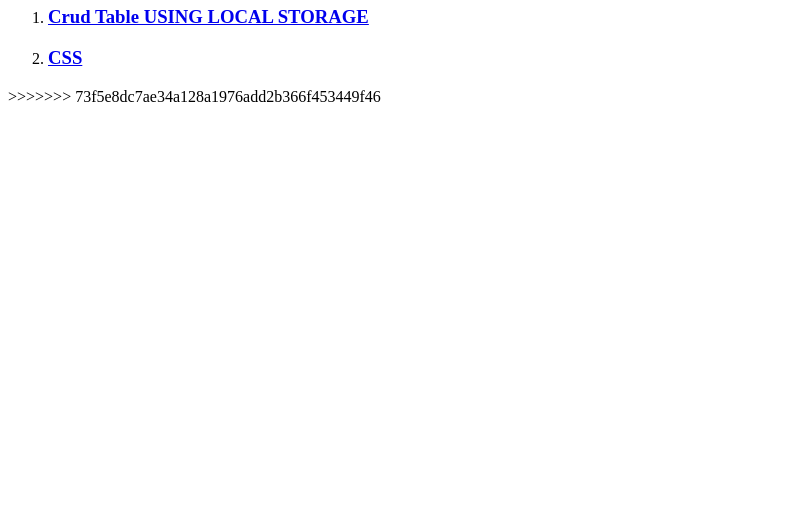
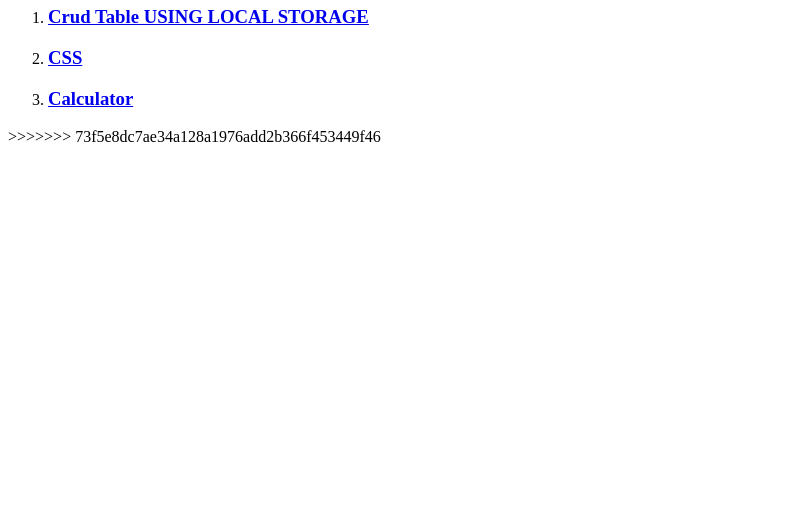
Before and after one commit to kushal-bg-93/assignments, a plain HTML site: page index.html in a window 1280 px wide. Shown: the part 279-800 px from the top of the page, without its empty margins (0-804 px from the left). Drawn offline with Linux system fonts and the light colour scheme.

Commit message:
index commit

```diff
--- a/index.html
+++ b/index.html
@@ -33,6 +33,7 @@
     <ol>
         <li><a href="local storage v2/index.html"><h3>Crud Table USING LOCAL STORAGE</h3></a></li>
         <li><a href="CSS/a1.html"><h3>CSS</h3></a></li>
+        <li><a href="calculator/a1.html"><h3>Calculator</h3></a></li>
     </ol>
 
 </body>
```
